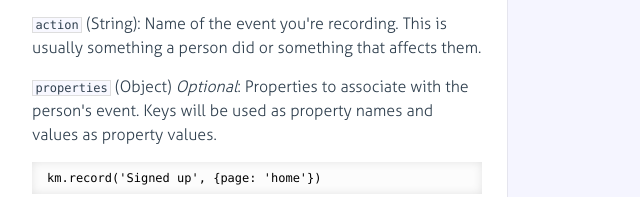
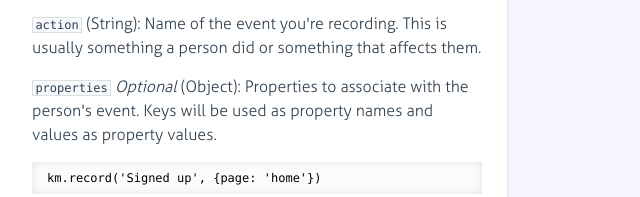
Before and after one commit to evansolomon/kissmetrics-js, a plain HTML site: page index.html in a window 1280 px wide. Shown: the part 1611-1808 px from the top of the page, 18-658 px from the left. Drawn offline with Linux system fonts and the light colour scheme.

Commit message:
Updating docs

```diff
--- a/index.html
+++ b/index.html
@@ -222,7 +222,7 @@ km.record(&#39;Changed username&#39;)
 <h5>Arguments</h5>
 <p><code>action</code> (String): Name of the event you&#39;re recording. This is
   usually something a person did or something that affects them.</p>
-<p><code>properties</code> (Object) <em>Optional</em>: Properties to associate with
+<p><code>properties</code> <em>Optional</em> (Object): Properties to associate with
   the person&#39;s event. Keys will be used as property names and values
   as property values.</p>
 <pre><code>km.record(&#39;Signed up&#39;, {page: &#39;home&#39;})</code></pre>
```
Also changed, not shown: kissmetrics.html (+1 -1 lines).
